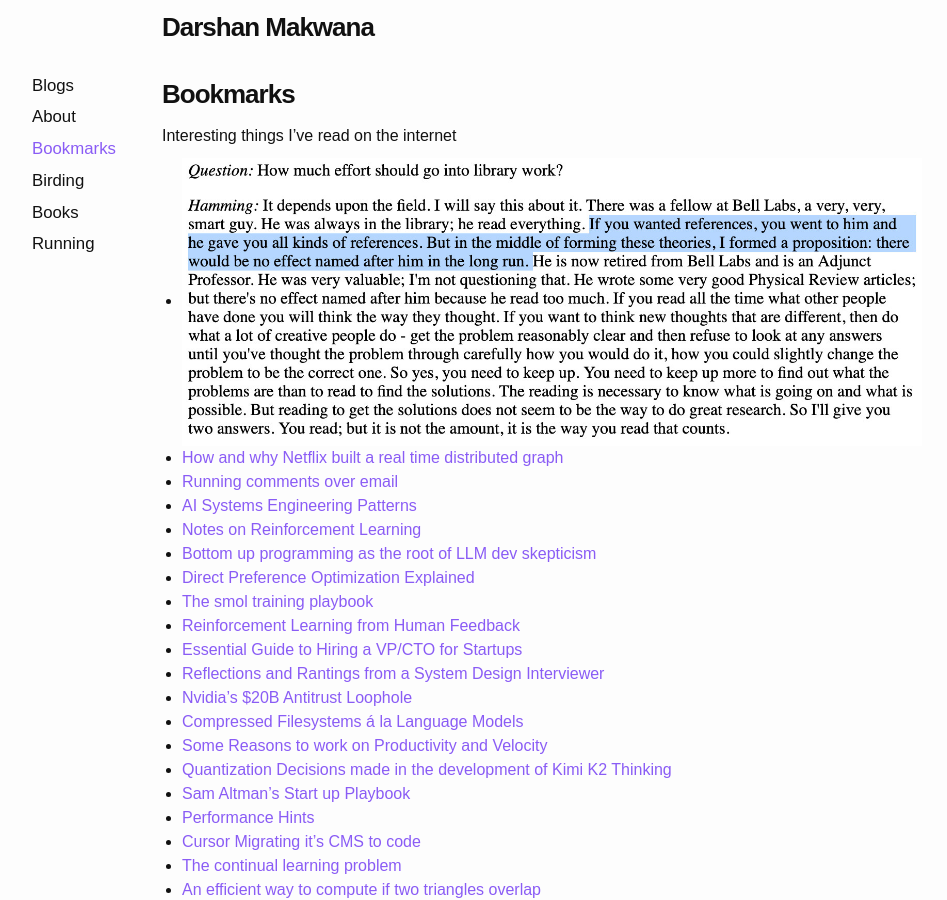
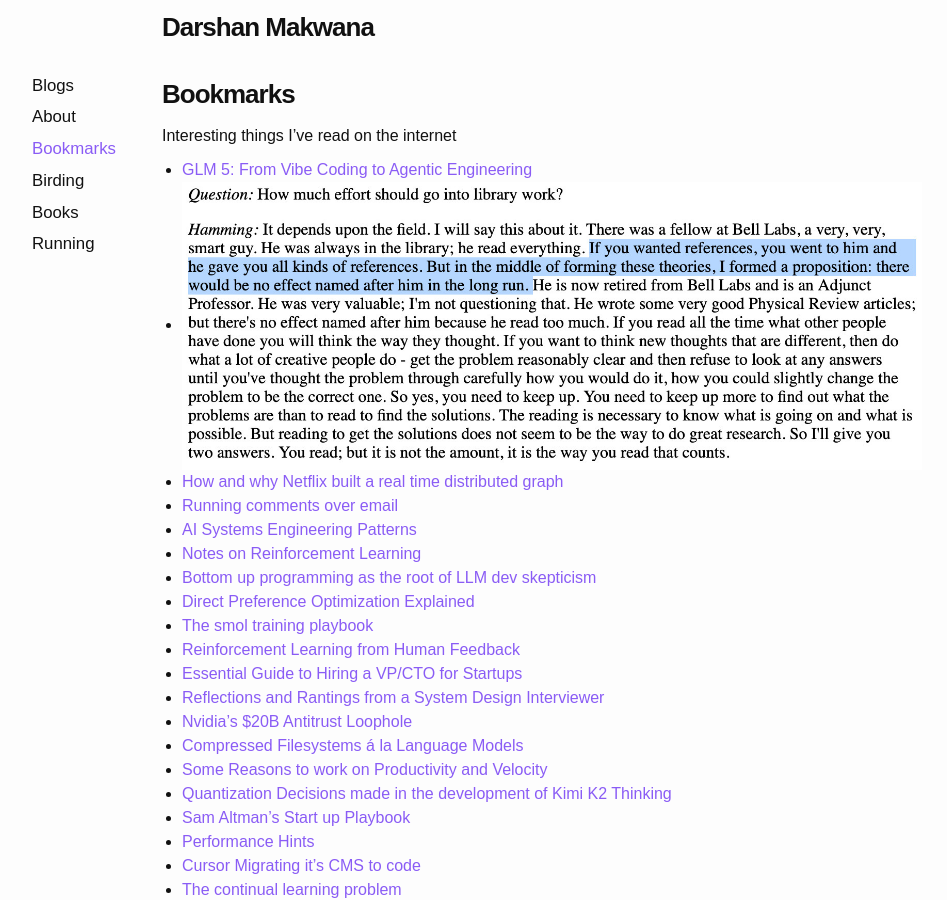
Before and after one commit to darshanmakwana412/darshanmakwana412.github.io, a Jekyll site: the page built from bookmarks.md, in a window 1280 px wide and 900 px high. Shown: the whole window, without its empty margins (163-1110 px from the left). Built offline with Jekyll 4.4.1, drawn with Linux system fonts in a browser that asks for light colours.

Commit message:
some bookmark updates

```diff
--- a/bookmarks.md
+++ b/bookmarks.md
@@ -6,6 +6,7 @@ title: Bookmarks
 
 Interesting things I've read on the internet
 
+- [GLM 5: From Vibe Coding to Agentic Engineering](https://arxiv.org/pdf/2602.15763)
 - ![hamming quote](/assets/images/sharing/hamming.jpeg)
 - [How and why Netflix built a real time distributed graph](https://netflixtechblog.com/how-and-why-netflix-built-a-real-time-distributed-graph-part-1-ingesting-and-processing-data-80113e124acc)
 - [Running comments over email](https://ckardaris.github.io/blog/2026/01/22/my-comments-run-on-email.html)
```
